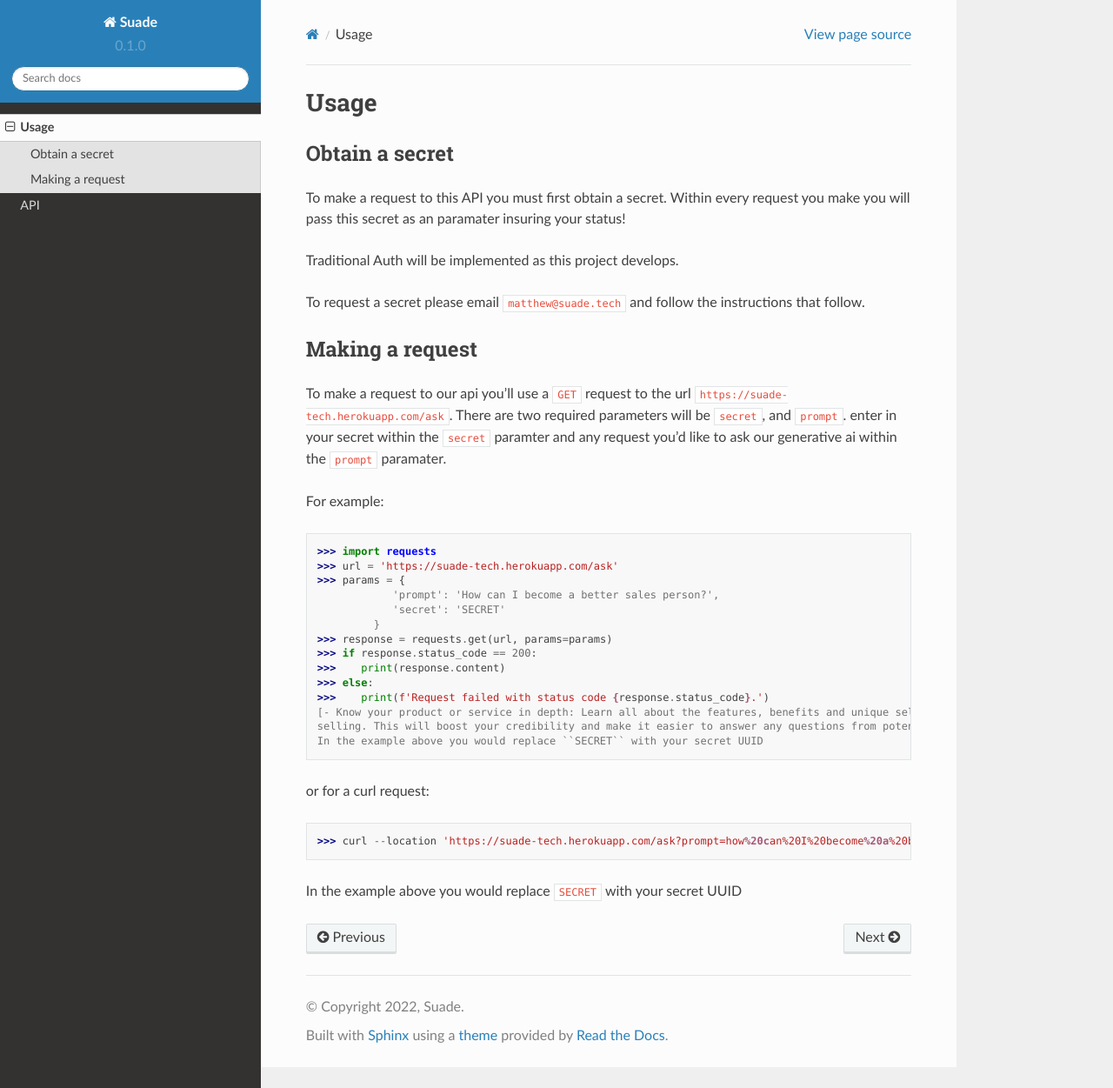
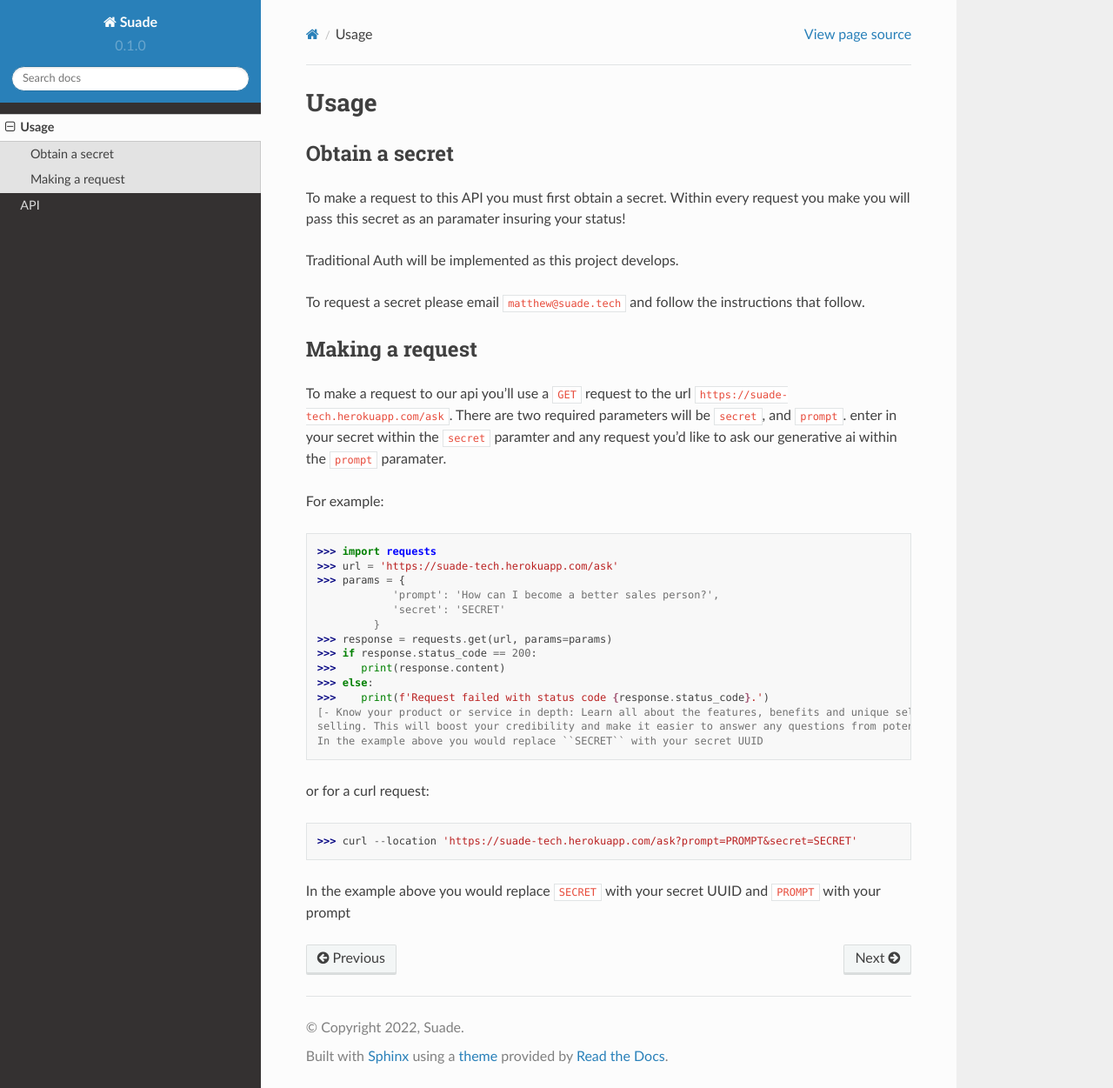
Before and after one commit to MVTERRY/Suade-docs, a Sphinx documentation site: the page built from docs/source/usage.rst, in a window 1280 px wide and 1251 px high. Shown: the whole window at 87% size. Built offline with Sphinx 7.4.7 and the Read the Docs theme 2.0.0, drawn with Linux system fonts in a browser that asks for light colours.

Commit message:
api and usage

```diff
--- a/docs/source/api.rst
+++ b/docs/source/api.rst
@@ -5,7 +5,9 @@ API
 -------
 
 inputs: ``prompt``, ``secret``
+
 ``prompt`` refers to any question or statement you wish to ask the AI
+
 ``secret`` is your companies secret UUID for Auth
 
 
--- a/docs/source/usage.rst
+++ b/docs/source/usage.rst
@@ -40,6 +40,6 @@ In the example above you would replace ``SECRET`` with your secret UUID
 
 or for a curl request:
 
->>> curl --location 'https://suade-tech.herokuapp.com/ask?prompt=how%20can%20I%20become%20a%20beter%20sales%20person%3F&secret=SECRET'
+>>> curl --location 'https://suade-tech.herokuapp.com/ask?prompt=PROMPT&secret=SECRET'
 
-In the example above you would replace ``SECRET`` with your secret UUID
+In the example above you would replace ``SECRET`` with your secret UUID and ``PROMPT`` with your prompt
```
